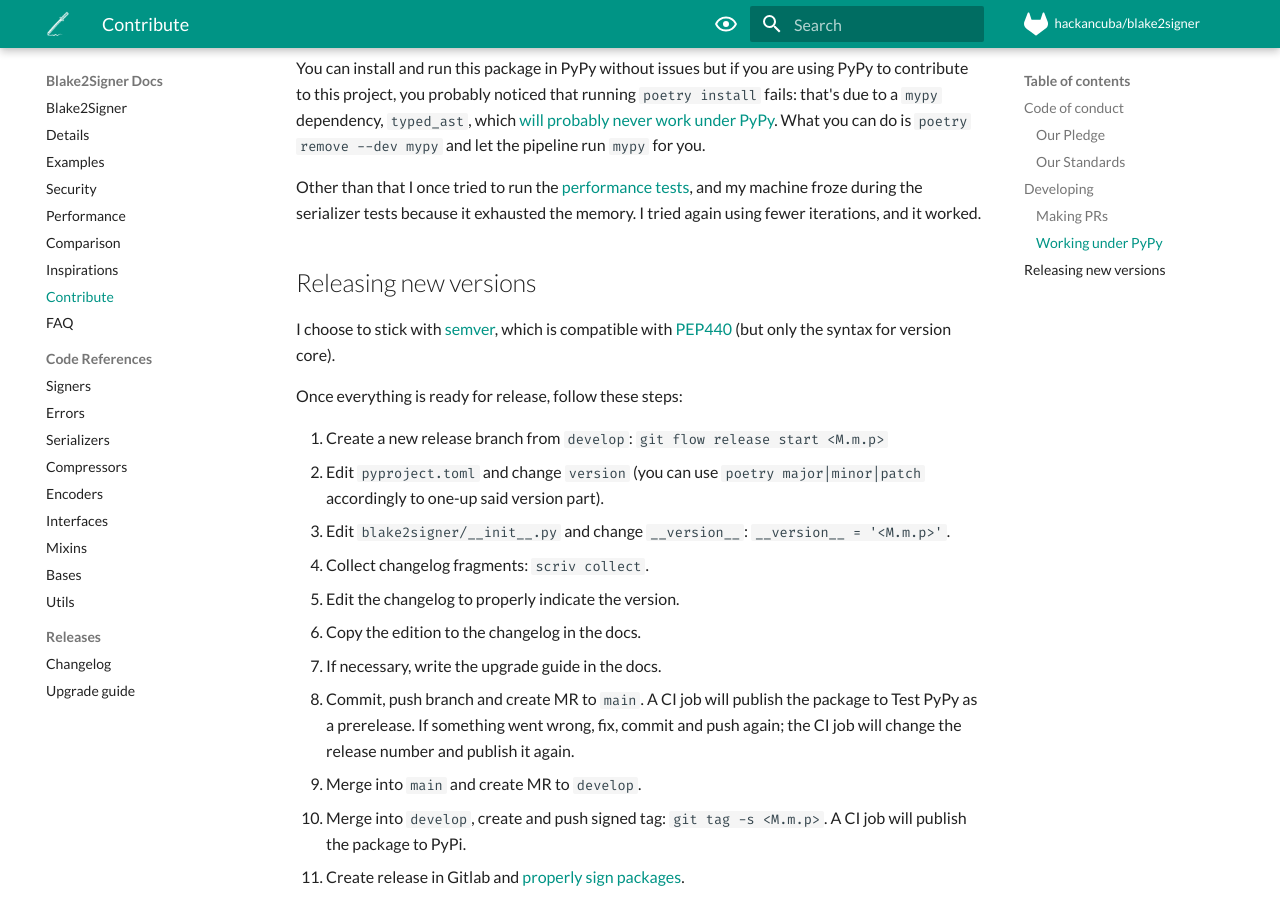
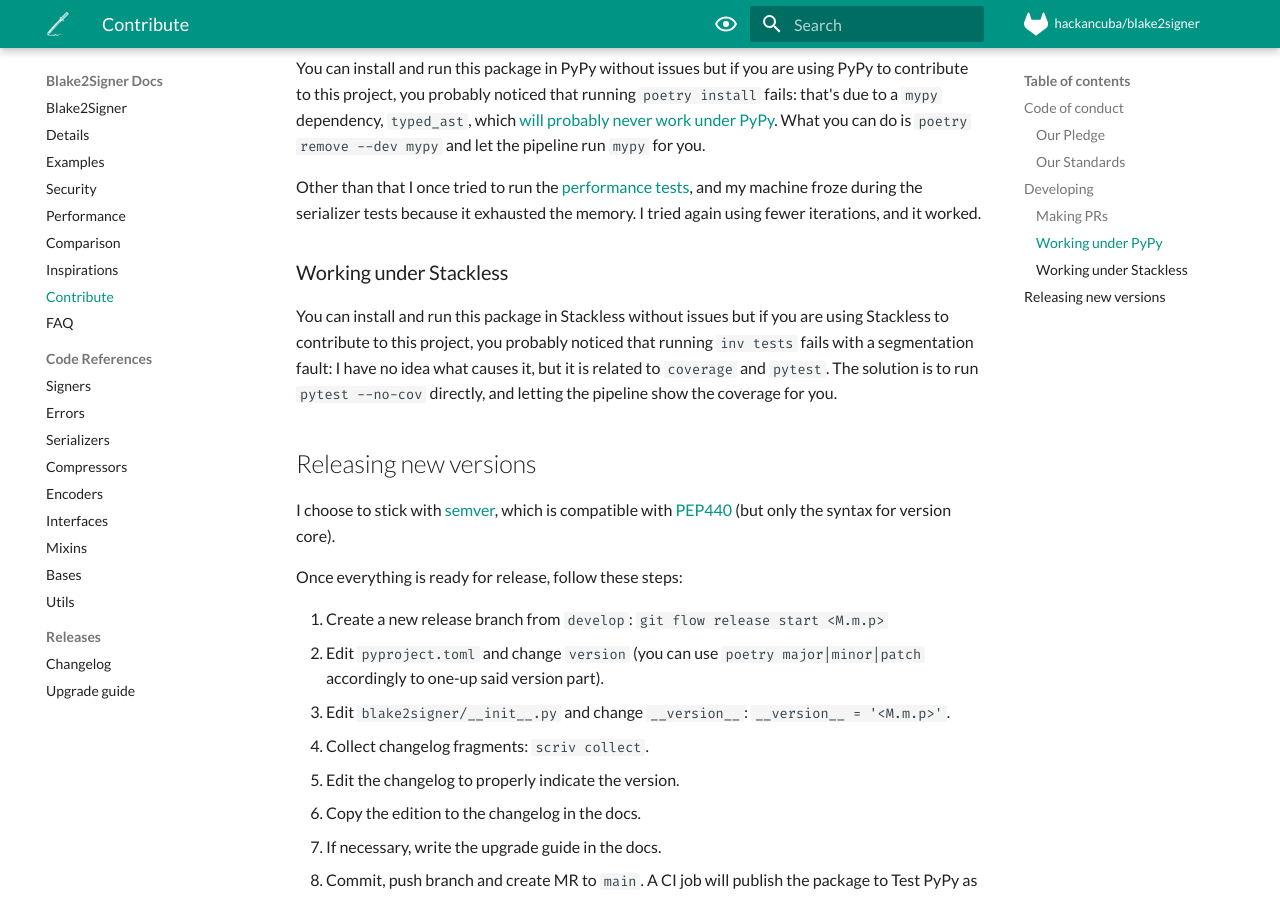
Before and after one commit to HacKanCuBa/blake2signer, an MkDocs documentation site: the page built from docs/contrib.md, in a window 1280 px wide and 900 px high, scrolled down 2422 px. Built offline with MkDocs 1.6.1 and Material for MkDocs 9.7.7, drawn with Linux system fonts in a browser that asks for light colours; comment, search, counter and statistics services are not loaded.

Commit message:
:alembic: Add check to support Stackless Python

```diff
--- /dev/null
+++ b/changelog.d/20210516_011617_hackan.rst
@@ -0,0 +1,4 @@
+Added
+-----
+
+- Add a job to test support for `Stackless Python <https://github.com/stackless-dev/stackless/wiki>`_ 3.7.
--- a/docs/contrib.md
+++ b/docs/contrib.md
@@ -75,6 +75,10 @@
 
 Other than that I once tried to run the [performance tests](https://blake2signer.hackan.net/en/stable/comparison/#performance-comparison), and my machine froze during the serializer tests because it exhausted the memory. I tried again using fewer iterations, and it worked.
 
+### Working under Stackless
+
+You can install and run this package in Stackless without issues but if you are using Stackless to contribute to this project, you probably noticed that running `inv tests` fails with a segmentation fault: I have no idea what causes it, but it is related to `coverage` and `pytest`. The solution is to run `pytest --no-cov` directly, and letting the pipeline show the coverage for you.
+
 ## Releasing new versions
 
 I choose to stick with [semver](https://semver.org/), which is compatible with [PEP440](https://www.python.org/dev/peps/pep-0440/) (but only the syntax for version core).
```
Also changed, not shown: .gitlab-ci.yml (+20 -0 lines), CONTRIB.md (+4 -0 lines), README.md (+2 -0 lines), docs/index.md (+2 -0 lines).
